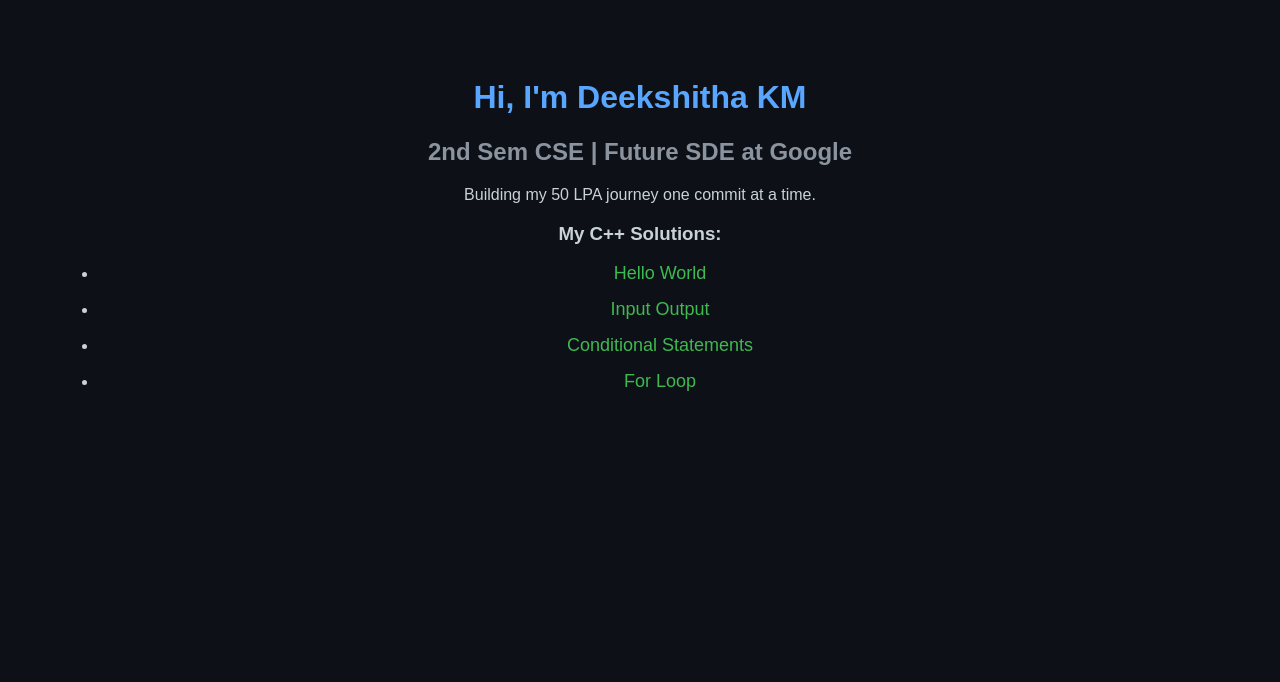
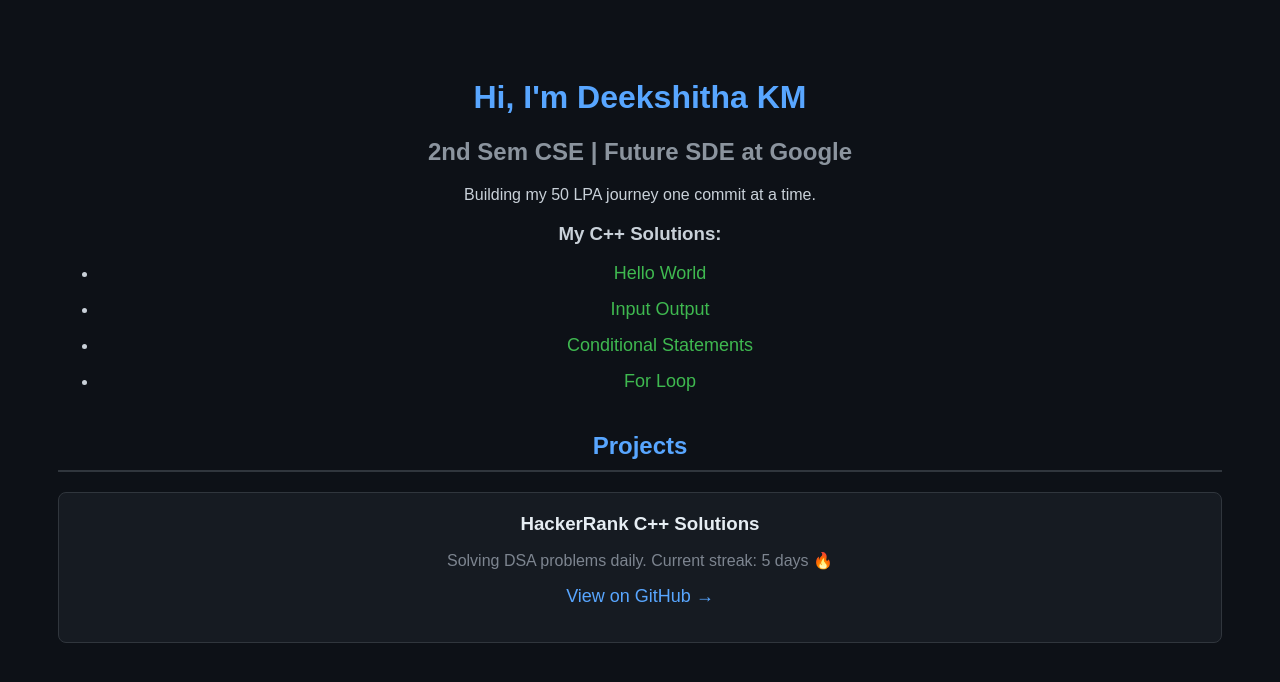
Before and after one commit to deekshitha-km-19/cse-lab-programs, a plain HTML site: page index.html in a window 1280 px wide. Drawn offline with Linux system fonts and the light colour scheme.

Commit message:
added projects section to portfolio

```diff
--- a/index.html
+++ b/index.html
@@ -33,5 +33,15 @@
         <li><a href="if_else.cpp">Conditional Statements</a></li>
         <li><a href="for_loop.cpp">For Loop</a></li>
     </ul>
+
+    <div style="margin-top: 40px;">
+    <h2 style="color: #58a6ff; border-bottom: 2px solid #30363d; padding-bottom: 10px;">Projects</h2>
+
+    <div style="background: #161b22; padding: 20px; border-radius: 8px; border: 1px solid #30363d; margin-top: 20px;">
+        <h3 style="color: #e6edf3; margin: 0;">HackerRank C++ Solutions</h3>
+        <p style="color: #7d8590;">Solving DSA problems daily. Current streak: 5 days 🔥</p>
+        <a href="https://github.com/deekshitha-km-19/cse-lab-programs" style="color: #58a6ff; text-decoration: none;">View on GitHub →</a>
+    </div>
+</div>
 </body>
 </html>
```
